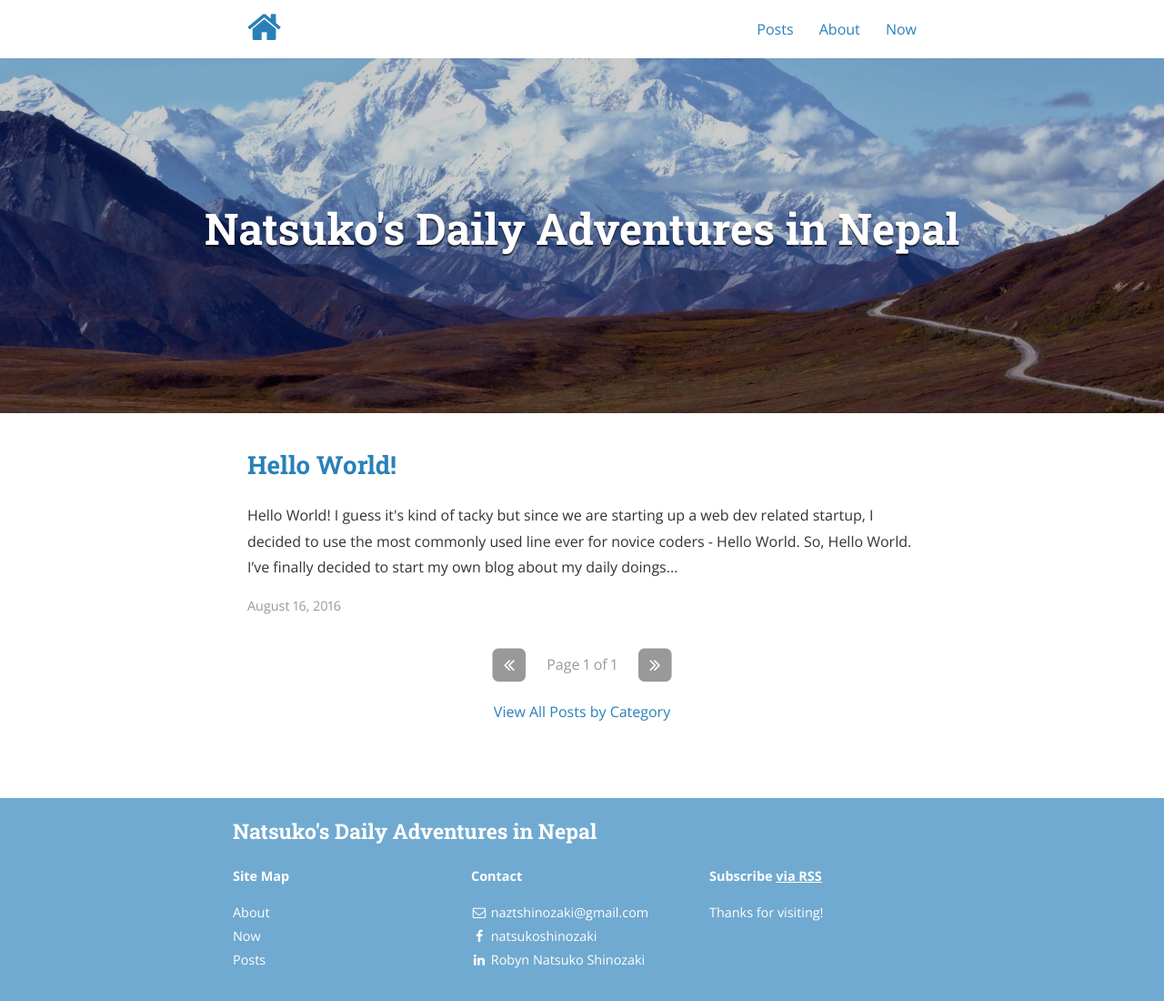
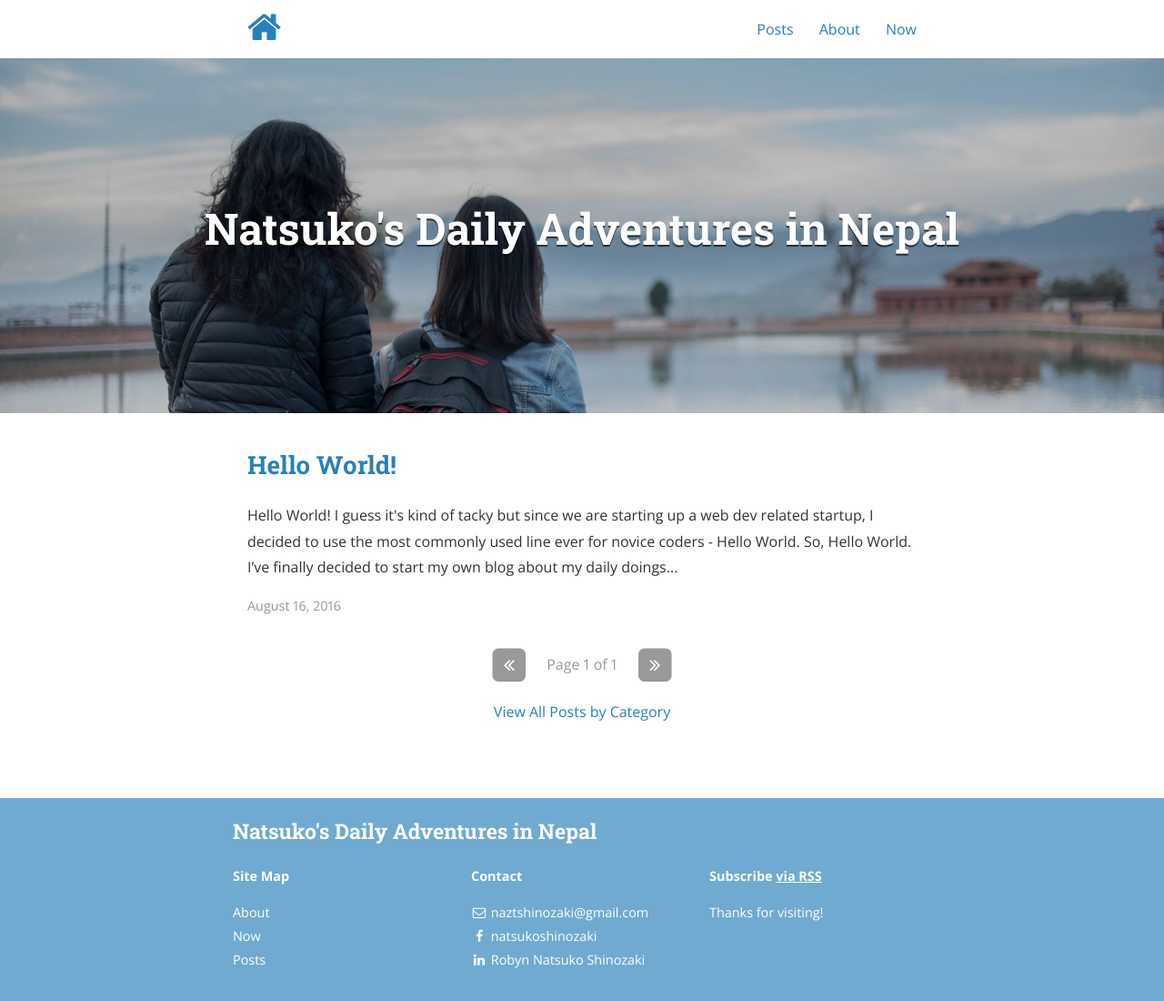
Before and after one commit to naztshinozaki/naztshinozaki.github.io, a Jekyll site: the page built from index.html, in a window 1280 px wide. Shown: the whole page at 91% size. Built offline with Jekyll 4.4.1, drawn with Linux system fonts in a browser that asks for light colours; nearby versions of some CDN libraries; the list of posts is cut into pages by our own code; a style sheet for code colours, icons or effects is not loaded.

Commit message:
Changeed cover photo

```diff
--- a/_config.yml
+++ b/_config.yml
@@ -18,7 +18,7 @@ description: >
 # root of your server.
 # baseurl: "/" # the subpath of your site, e.g. /blog/
 url: "http://bencentra.github.io" # the base hostname & protocol for your site
-cover: "/assets/header_image.jpg"
+cover: "/assets/coverphoto.jpg"
 logo: "/assets/logo.png"
 
 # Build settings
```
Also changed, not shown: assets/coverphoto.jpg (added), 4 other files.
